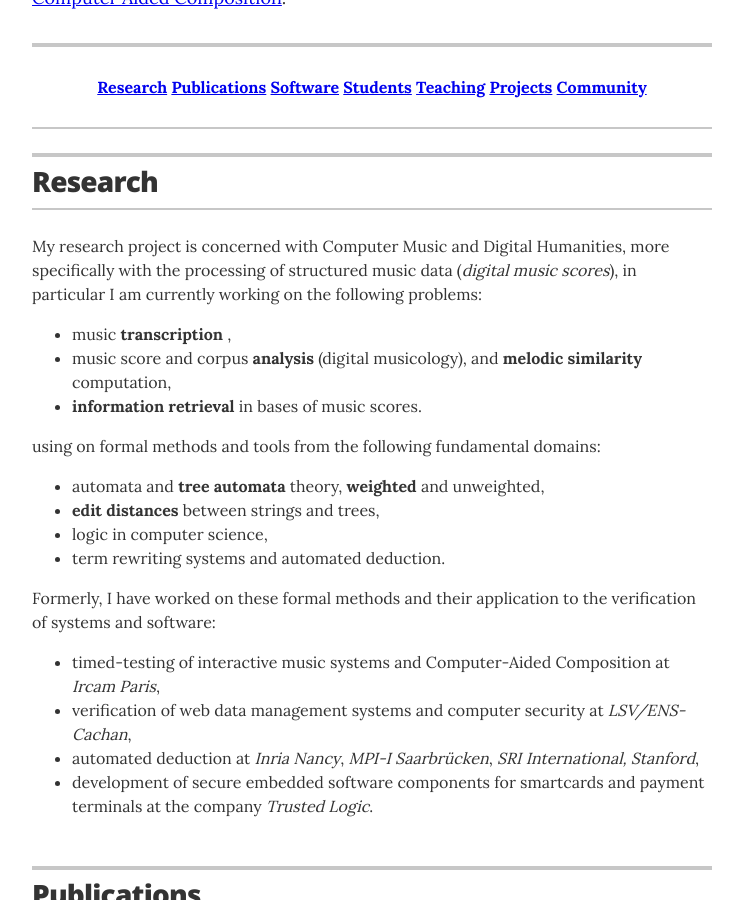
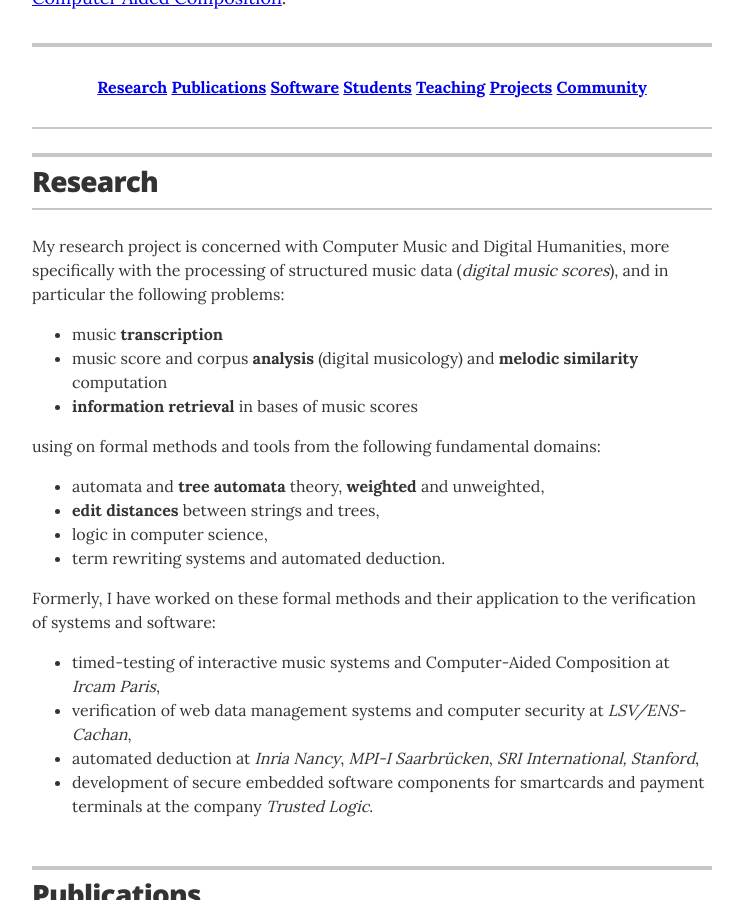
Before and after one commit to florento/florent-jacquemard.github.io, a Jekyll site: the page built from index.html, in a window 1280 px wide and 900 px high, scrolled down 409 px. Shown: the whole window, without its empty margins (268-1011 px from the left). Built offline with Jekyll 4.4.1, drawn with Linux system fonts in a browser that asks for light colours.

Commit message:
update research page

```diff
--- a/_research/research.md
+++ b/_research/research.md
@@ -6,13 +6,13 @@ description: research interests
 
 My research project is concerned with  Computer Music and Digital Humanities,
 more specifically with the processing of structured music data (*digital music scores*),
-in particular I am currently working on the following problems:
+and in particular the following problems:
 
 [comment]: # *  the **creation** and **digitalisation** of music notation (assistance to composition and corpus captation),
-* music **transcription** ,
-* music score and corpus **analysis** (digital musicology),
-  and **melodic similarity** computation,
-* **information retrieval** in bases of music scores.
+* music **transcription**
+* music score and corpus **analysis** (digital musicology)
+  and **melodic similarity** computation
+* **information retrieval** in bases of music scores
 
 using on formal methods and tools from the following fundamental domains:
 * automata and **tree automata** theory, **weighted** and unweighted,
```
